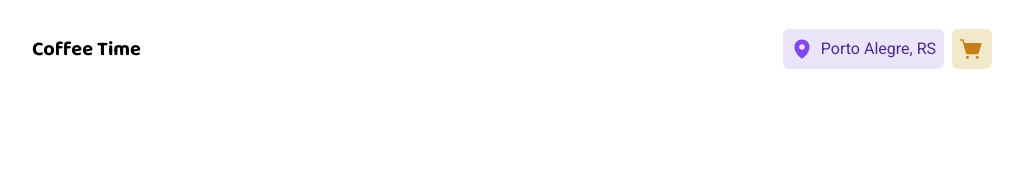
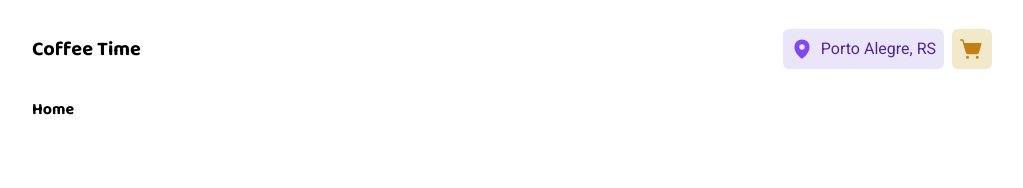
Before and after one commit to guivictorr/coffeetime, a React (Vite) app: page / in a window 1280 px wide. Shown: the top 188 px of the page, without its empty margins (128-1151 px from the left). Built offline with nearby package versions, Linux system fonts and the light colour scheme.

Commit message:
feat: created home page

```diff
--- /dev/null
+++ b/src/pages/home.tsx
@@ -0,0 +1,3 @@
+export default function Home() {
+  return <h1>Home</h1>;
+}
--- a/src/routes/index.tsx
+++ b/src/routes/index.tsx
@@ -2,12 +2,17 @@ import { lazy } from 'react';
 import { RouterProvider, createBrowserRouter } from 'react-router-dom';
 
 const Root = lazy(() => import('../pages/root'));
+const Home = lazy(() => import('../pages/home'));
 
 const router = createBrowserRouter([
   {
     path: '/',
     element: <Root />,
     children: [
+      {
+        path: '/',
+        element: <Home />,
+      },
       {
         path: 'checkout',
         element: <h1>checkout</h1>,
```
